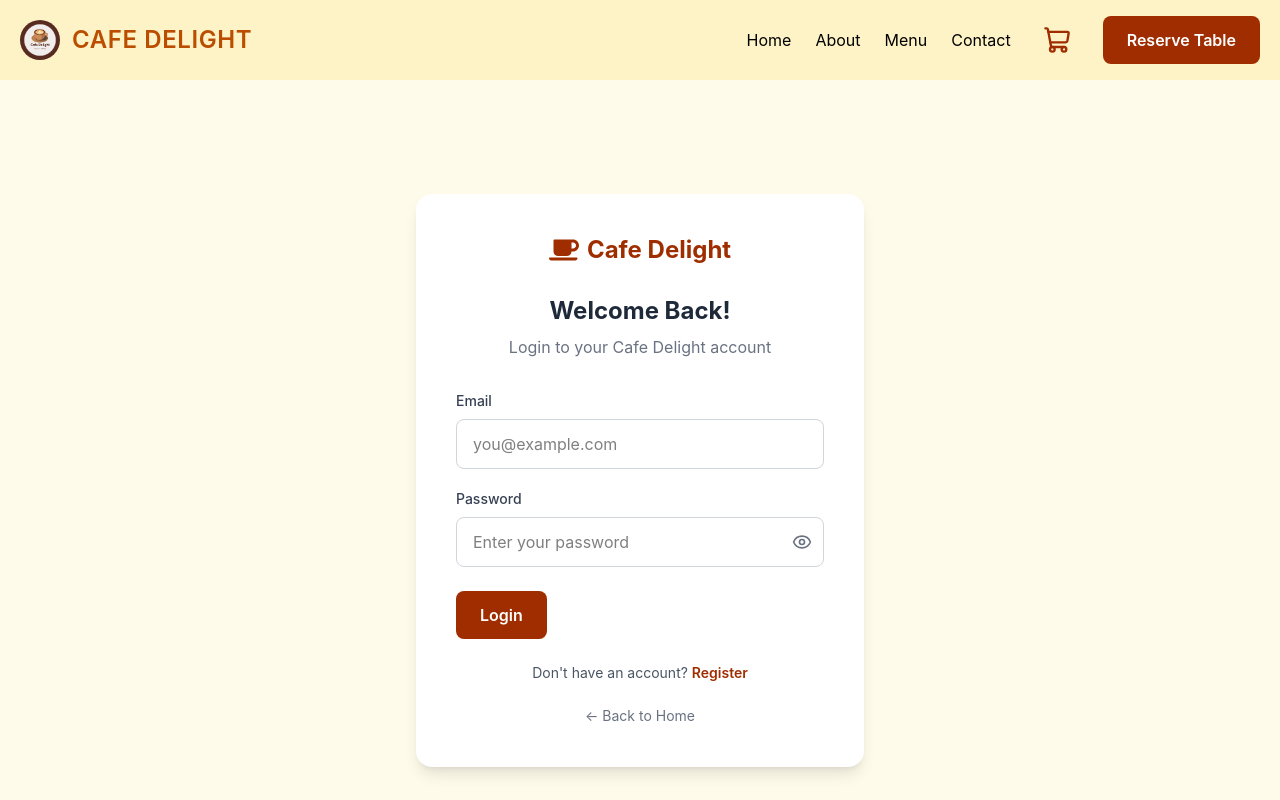
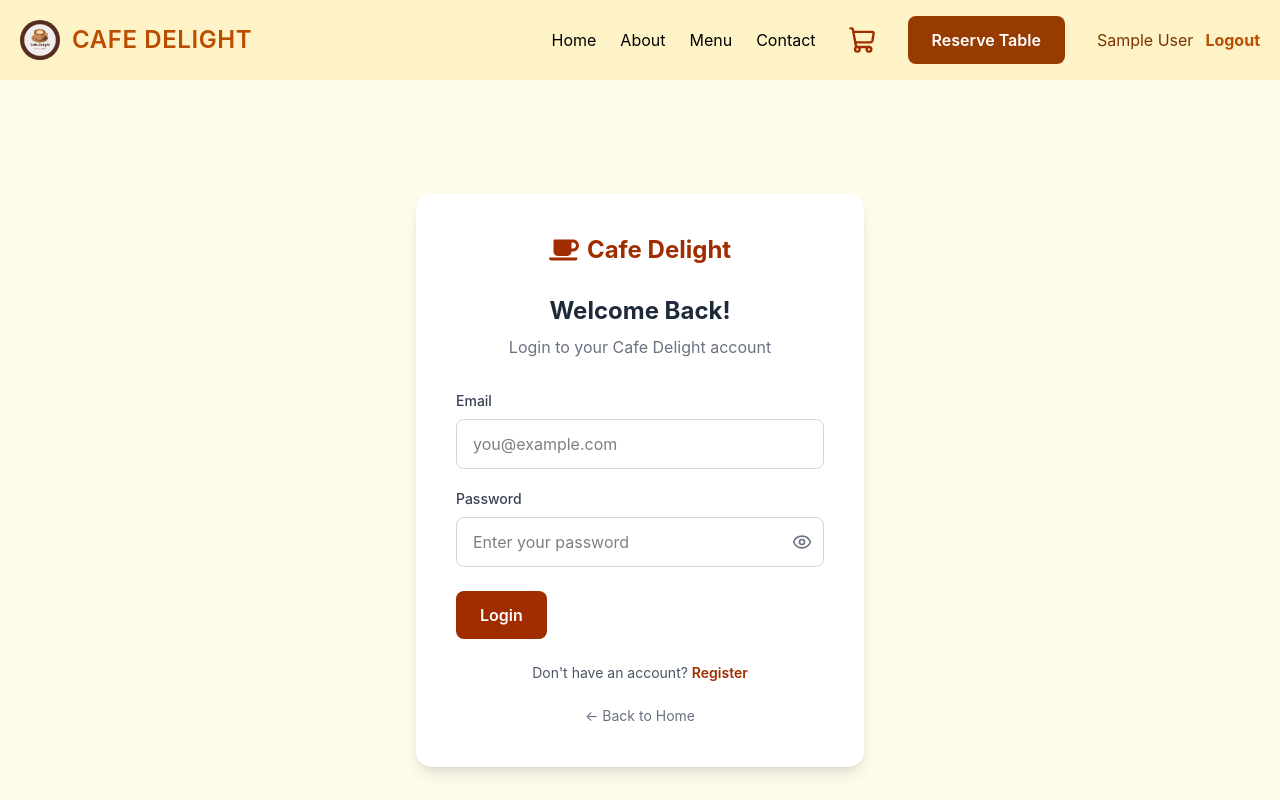
Before and after one commit to mangihuttua/React_CafeProject, a React (Vite) app: page /#/login in a window 1280 px wide. Shown: the top 800 px of the page. Built offline with nearby package versions, Linux system fonts and the light colour scheme; sample sign-in values are in the browser's storage.

Commit message:
role base access control

```diff
--- a/src/components/Button/Button.jsx
+++ b/src/components/Button/Button.jsx
@@ -18,9 +18,6 @@ function Button({   children,
 
                             outline:
                             "border-2 border-orange-800 text-orange-800 hover:bg-orange-800 hover:text-white",
-
-                            danger:
-                            "bg-red-600 text-white hover:bg-red-700",
                         };
 
         const className = `${baseStyle} ${variants[variant]}`;
--- a/src/components/Navbar/Navbar.jsx
+++ b/src/components/Navbar/Navbar.jsx
@@ -6,21 +6,30 @@ import { ShoppingCart, Menu, X } from "lucide-react";
 import { Link } from "react-router-dom";
 import { useCart } from "../../context/CartContext";
 import Button from "../Button/Button";
+import { useAuth } from "../../context/AuthContext";
 
-
-    // menu list
+  // menu list
     const menus = [ {name: "Home",path: "/"},
                     {name: "About",path: "/about"},
                     {name: "Menu",path: "/menu"},
                     {name: "Contact",path: "/contact"},
-              ]
+                  ];
 
 function Navbar () {
     // cart context
     const { cart } = useCart();
 
+     // auth context
+    const {user, logout} = useAuth();
+
     // state for mobile menu toggle
     const [isOpen, setIsOpen] = useState(false);
+
+    // function to handle logout
+    const handleLogout = () => {
+      logout();
+      closeMenu();
+    };
 
     // CART COUNT
     const cartCount = cart.reduce(
@@ -31,24 +40,29 @@ function Navbar () {
     // function to close the mobile menu
     const closeMenu = () => {
         setIsOpen(false);
+
+     const navLinkClass = ({ isActive }) =>
+        isActive
+          ? "text-amber-700 font-semibold border-b-2 border-amber-700"
+          : "hover:text-amber-700 transition";
+
+      const handleLogout = () => {
+        logout();
+        closeMenu();
+      };
+
     };
 
     return (
-    <section className="bg-amber-100 py-4 px-5">
+    <header className="bg-amber-100 py-4 px-5">
       <nav className="max-w-7xl mx-auto">
         <div className="flex justify-between items-center">
           <Link to="/" onClick={closeMenu}
-            className="flex items-center gap-3"
-          >
+            className="flex items-center gap-3">
 
             <img src={logo} alt="Cafe Delight Logo" className="w-10 h-10 rounded-full"/>
-
-            <span className="text-xl
-                            sm:text-2xl
-                            font-semibold
-                            uppercase
-                            tracking-wide
-                            text-amber-700">
+            <span className="text-xl sm:text-2xl font-semibold
+                            uppercase tracking-wide text-amber-700">
               Cafe Delight
             </span>
 
@@ -58,21 +72,19 @@ function Navbar () {
           <div className="hidden md:flex items-center gap-8">
             <ul className="flex gap-6">
                 {menus.map((menu) => (
+                <li key={menu.name}>
 
-                <li key={menu.name}>
+                  {/* NAV LINK */}
                   <NavLink to={menu.path}
                     className={({ isActive }) =>
                       isActive
-                        ? `
-                          text-amber-700
-                          font-semibold
-                          border-b-2
-                          border-amber-700
-                        `
-                        : `
-                          hover:text-amber-700
-                          transition
-                        `
+                        ? ` text-amber-700
+                              font-semibold
+                              border-b-2
+                            border-amber-700 `
+                        :
+                          ` hover:text-amber-700
+                              transition `
                     }
                   >
                     {menu.name}
@@ -83,25 +95,17 @@ function Navbar () {
               ))}
             </ul>
 
-
+            {/* CART */}
             <Link to="/cart" className="relative">
               <ShoppingCart size={28} className="text-orange-800"/>
 
               {/* CART COUNT BADGE */}
               {cart.length > 0 && (
 
-                <span className="absolute
-                                -top-3
-                                -right-3
-                                bg-red-600
-                                text-white
-                                text-xs
-                                w-5
-                                h-5
-                                rounded-full
-                                flex
-                                items-center
-                                justify-center">
+                <span className="absolute -top-3 -right-3
+                                bg-red-600 text-white text-xs
+                                w-5 h-5 rounded-full flex
+                                items-center justify-center">
                   {cart.length}
                 </span>
 
@@ -109,9 +113,32 @@ function Navbar () {
 
             </Link>
 
-            <Button variant="primary">
+            {/* RESERVE TABLE BUTTON */}
+            <Button variant="secondary" to="/menu">
               Reserve Table
             </Button>
+
+
+            {/* AUTHENTICATION */}
+            {!user ? (
+             <Link to="/login"
+                   className="text-amber-700 font-bold">
+                Login
+              </Link>
+
+            ) : (
+              <div className="flex items-center gap-3">
+                <span className="max-w-32 truncate text-amber-900">
+                  {user.name || user.email || "Pengguna"}
+                </span>
+
+            <Link className="text-amber-700 font-bold"
+                  onClick={handleLogout}>
+                Logout
+            </Link>
+              </div>
+            )}
+
 
           </div>
 
@@ -143,18 +170,12 @@ function Navbar () {
                   <NavLink to={menu.path}
                     onClick={closeMenu}
                     className={({ isActive }) =>
-                      `
-                        block
-                        px-4
-                        py-3
-                        rounded-lg
-                        transition
+                      `block px-4 py-3 rounded-lg transition
                         ${
                           isActive
                             ? "bg-amber-200 text-amber-800 font-semibold"
                             : "hover:bg-amber-200"
-                        }
-                      `
+                        } `
                     }
                   >
                     {menu.name}
@@ -166,23 +187,14 @@ function Navbar () {
 
             </ul>
 
-              {/* CART */}
+            {/* Mobile Cart */}
             <Link to="/cart" onClick={closeMenu}
-              className="flex
-                        items-center
-                        justify-between
-                        px-4
-                        py-3
-                        mt-2
-                        rounded-lg
-                        hover:bg-amber-200
-                        transition">
+              className="flex items-center
+                        justify-between px-4 py-3 mt-2
+                        rounded-lg hover:bg-amber-200 transition">
 
               <div className="flex items-center gap-3">
-                <ShoppingCart
-                  size={24}
-                  className="text-orange-800"
-                />
+                <ShoppingCart size={24} className="text-orange-800" />
 
                 <span>
                   Shopping Cart
@@ -190,39 +202,50 @@ function Navbar () {
 
               </div>
 
-
               {cart.length > 0 && (
-
-                <span className="bg-red-600
-                                text-white
-                                text-xs
-                                w-6
-                                h-6
-                                rounded-full
-                                flex
-                                items-center
-                                justify-center">
+                <span className="bg-red-600 text-white
+                                   text-xs w-6 h-6 rounded-full
+                                  flex items-center justify-center">
                   {cart.length}
                 </span>
-
               )}
 
             </Link>
 
             <div className="mt-3">
-
               <Button variant="primary" className="w-full">
                 Reserve Table
               </Button>
+            </div>
 
-            </div>
+             {/* MOBILE AUTHENTICATION */}
+            {!user ? (
+              <Link to="/login"onClick={closeMenu}
+                className="block w-30 h-10 mt-3 mx-auto bg-orange-800 text-white font-semibold rounded-lg text-center leading-10 hover:bg-amber-700 transition"
+              >
+                Login
+              </Link>
+            ) : (
+              <div className="mt-3 space-y-2">
+                <p className="px-4 py-2 text-amber-900">
+                  {user.name || user.email || "Pengguna"}
+                </p>
+
+                <button
+                  type="button"
+                  onClick={handleLogout}
+                  className="block w-30 h-10 mt-3 mx-auto bg-orange-800 text-white font-semibold rounded-lg text-center leading-10 hover:bg-amber-700 transition"
+                >
+                  Logout
+                </button>
+              </div>
+            )}
+
           </div>
-
         )}
 
       </nav>
-
-    </section>
+    </header>
     );
 }
 
--- a/src/routes/AppRoutes.jsx
+++ b/src/routes/AppRoutes.jsx
@@ -13,22 +13,48 @@ import AdminDashboard from "../pages/AdminDashboard";
 
 function AppRoutes() {
   return (
+    // <HashRouter>
+    //   <Routes>
+    //     <Route element={<MainLayout />}>
+    //       <Route path="/" element={<Home />} />
+    //       <Route path="/about" element={<About />} />
+    //       <Route path="/contact" element={<Contact />} />
+    //       <Route path="/menu" element={<Menu />} />
+    //       <Route path="/menu/:id" element={<MenuDetail />} />
+    //       <Route path="/cart" element={<Cart />} />
+    //       <Route path="/checkout" element={<Checkout />} />
+    //       <Route path="/login" element={<Login />} />
+    //     </Route>
+
+    //     {/* Halaman khusus admin */}
+    //   <Route element={<ProtectedRoute allowedRoles={["admin"]} />}>
+    //     <Route path="/admin" element={<AdminDashboard />} />
+    //   </Route>
+
+    //   </Routes>
+    // </HashRouter>
+
      <HashRouter>
       <Routes>
          <Route element={<MainLayout />}>
+        {/* Halaman publik */}
         <Route path="/" element={<Home />} />
-          <Route path="/about" element={<About />} />
-          <Route path="/contact" element={<Contact />} />
         <Route path="/menu" element={<Menu />} />
         <Route path="/menu/:id" element={<MenuDetail />} />
+        <Route path="/login" element={<Login />} />
+
+        {/* Halaman yang wajib login */}
+       <Route element={<ProtectedRoute allowedRoles={["user"]} />}>
           <Route path="/cart" element={<Cart />} />
           <Route path="/checkout" element={<Checkout />} />
-          <Route path="/login" element={<Login />} />
+
         </Route>
 
          {/* Halaman khusus admin */}
         <Route element={<ProtectedRoute allowedRoles={["admin"]} />}>
-        <Route path="/admin" element={<AdminDashboard />} />
+          <Route path="/admin" element={<AdminDashboard />}/>
+        </Route>
+
         </Route>
 
       </Routes>
```
Lines whose indentation alone changed are shown as unchanged.
